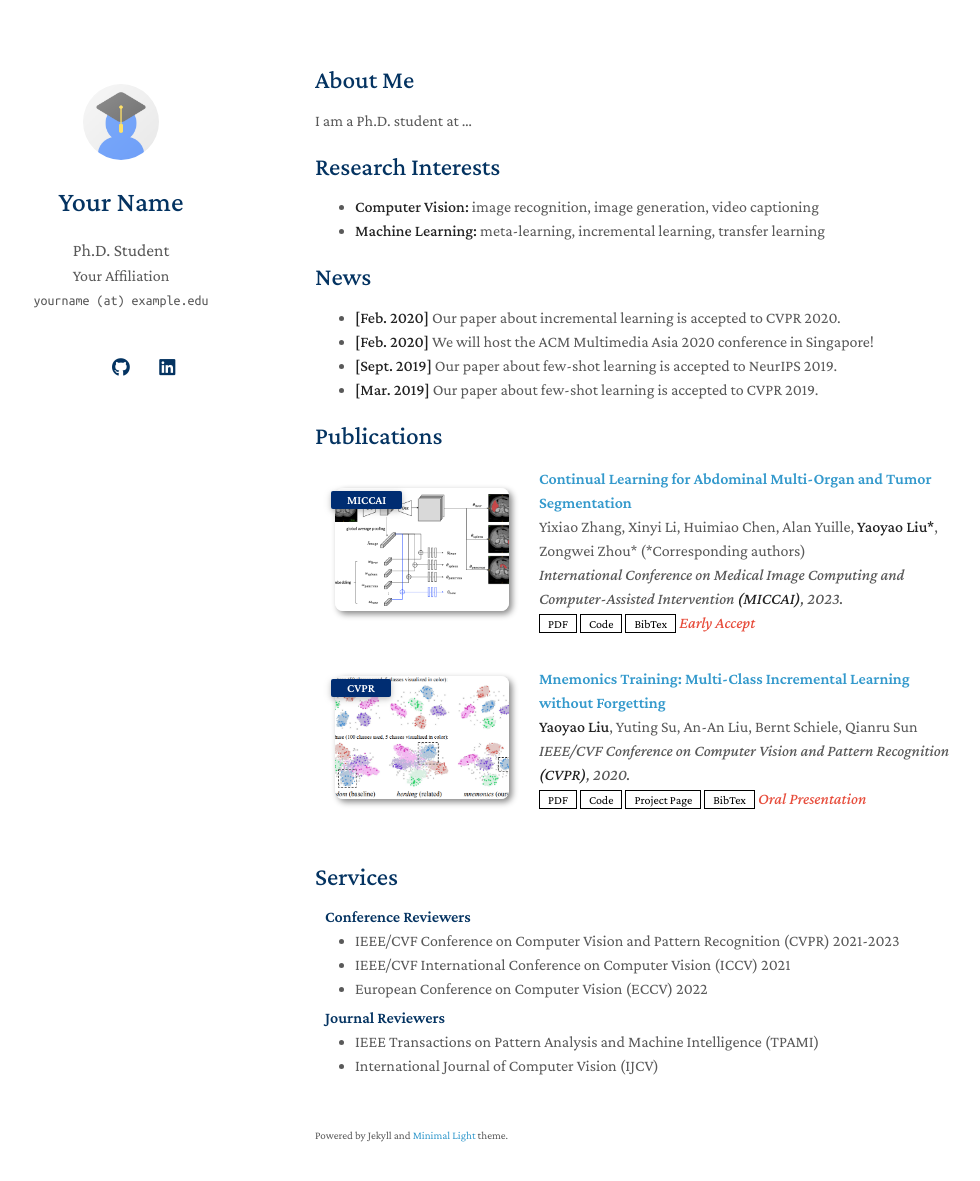
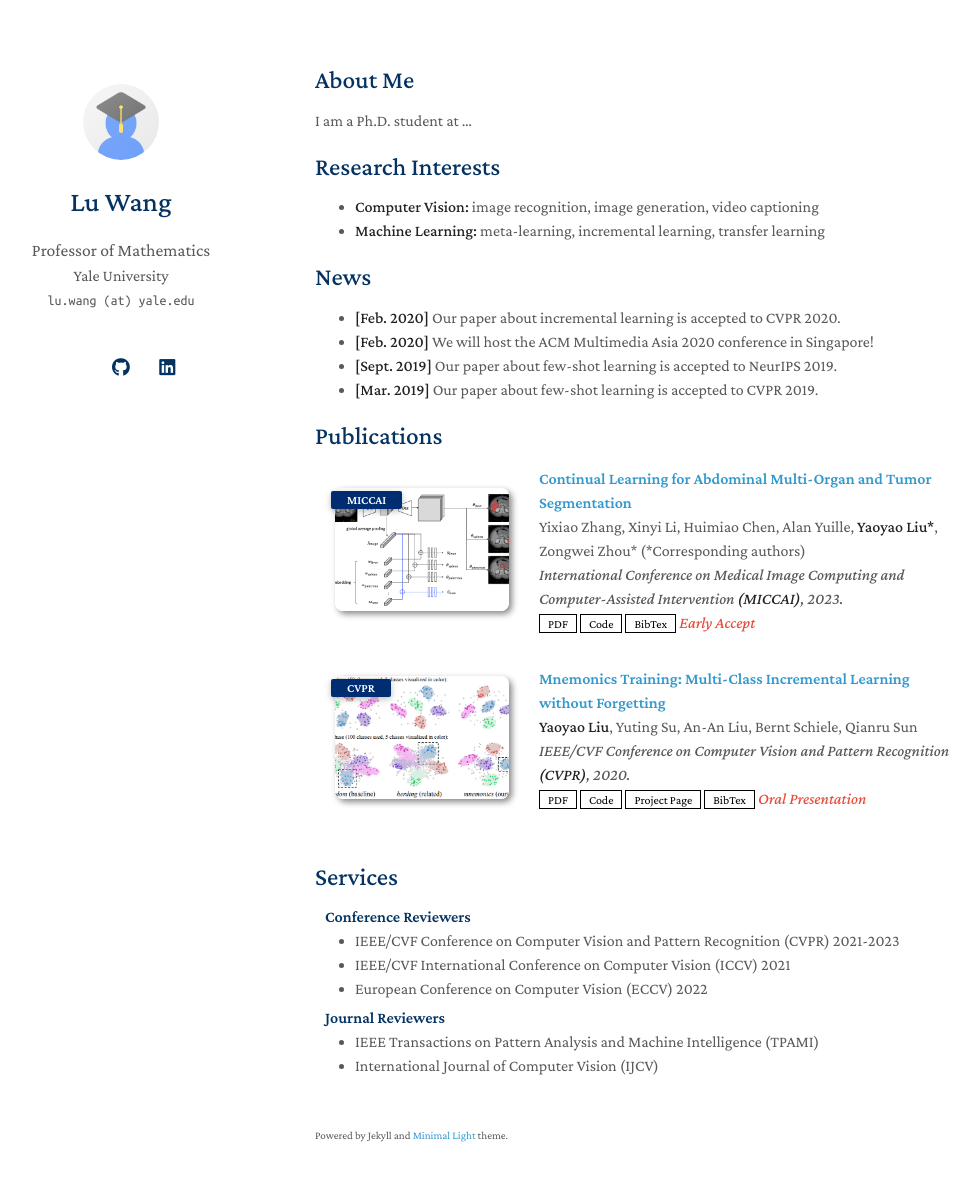
Before and after one commit to drwanglu/drwanglu.github.io, a Jekyll site: the page built from index.md, in a window 1280 px wide and 1216 px high. Shown: the top 1181 px of the window, without its empty margins (155-1135 px from the left). Built offline with Jekyll 4.4.1, drawn with Linux system fonts in a browser that asks for light colours; a style sheet for code colours, icons or effects is not loaded; our own code applies the rules of GitHub Pages for plain Markdown files.

Commit message:
Update _config.yml

```diff
--- a/_config.yml
+++ b/_config.yml
@@ -1,14 +1,14 @@
 # Basic Information
-title: Your Name
-position: Ph.D. Student
-affiliation: Your Affiliation
-email: yourname (at) example.edu
+title: Lu Wang
+position: Professor of Mathematics
+affiliation: Yale University
+email: lu.wang (at) yale.edu
 
 # Search Engine Optimization (SEO)
 # The following information is used to improve the website traffic from search engines, e.g., Google.
-keywords: minimal light
-description: The Minimal Light is a simple and elegant jekyll theme for academic personal homepage.
-canonical: https://minimal-light-theme.yliu.me/
+keywords: mathematics
+description:
+canonical: https://drwanglu.github.io
 
 # Links
 # If you don't need one of them, you may delete the corresponding line.
```
